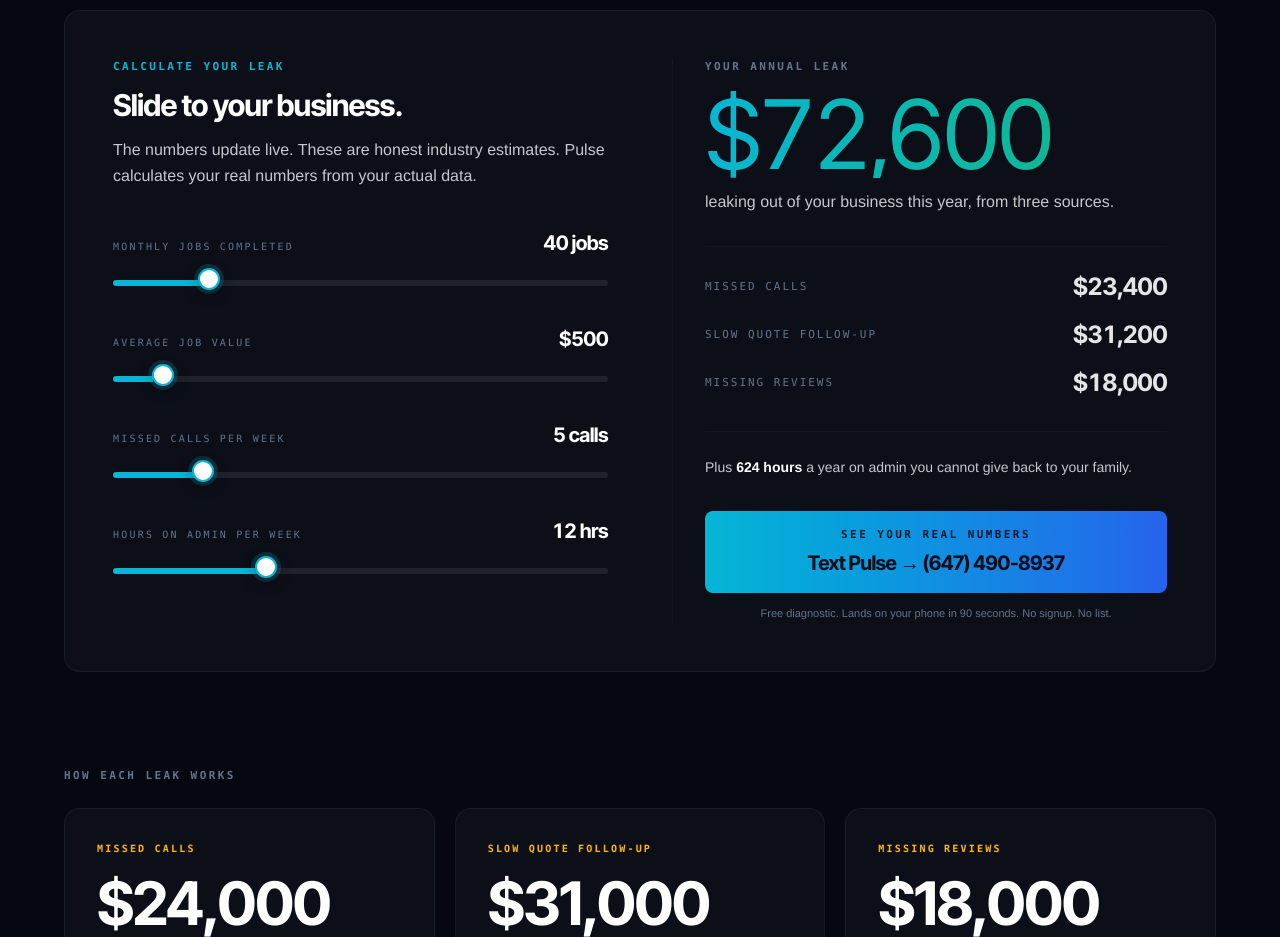
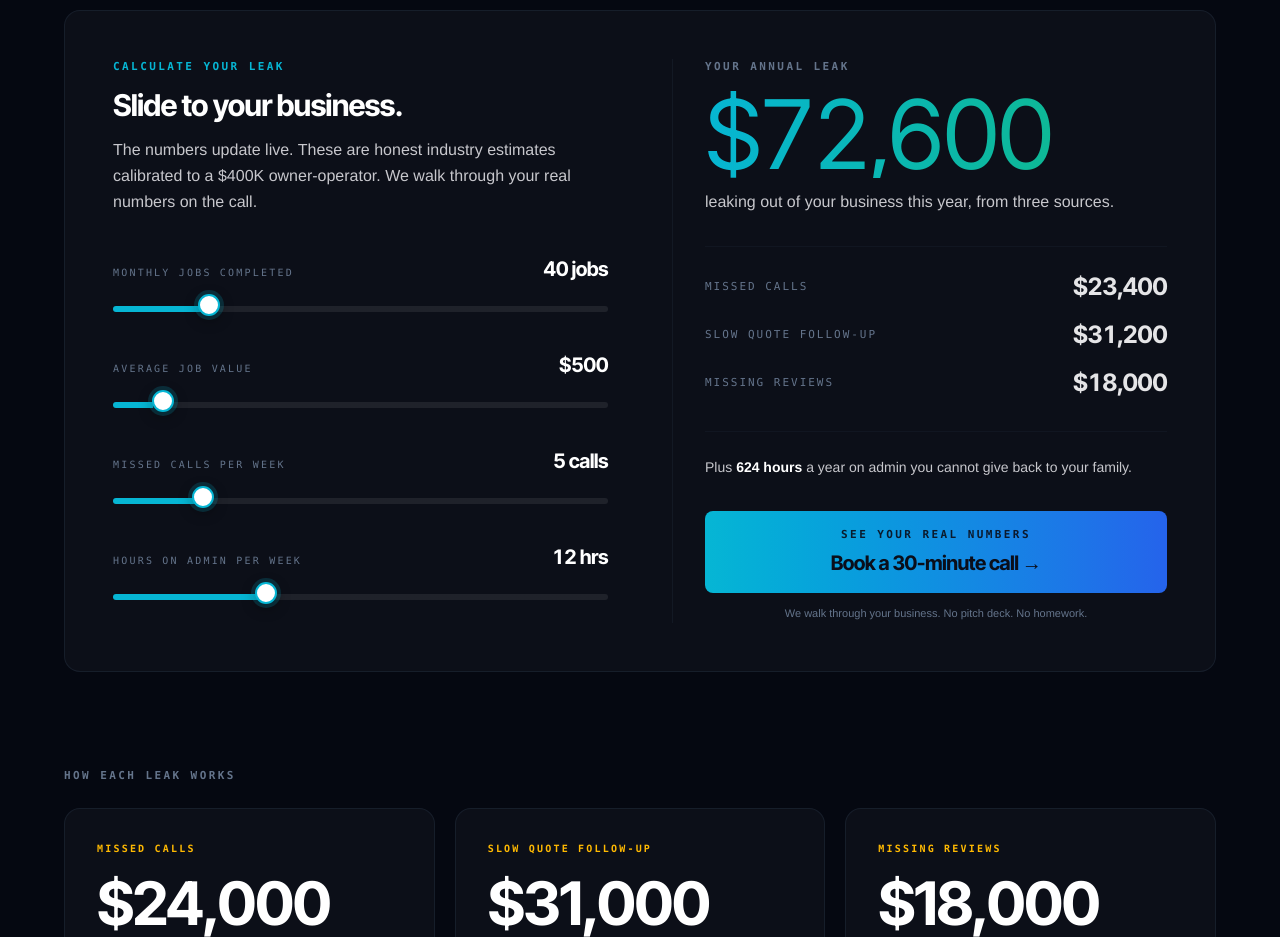
Before and after one commit to staybookt/staybookt-investor, a Next.js app: page / in a window 1280 px wide. Shown: the part 2900-3837 px from the top of the page. Built offline with nearby package versions, Linux system fonts and the light colour scheme.

Commit message:
fix: LeakCalculator CTA -> Book a call (no more Pulse)

```diff
--- a/components/LeakCalculator.tsx
+++ b/components/LeakCalculator.tsx
@@ -2,7 +2,7 @@
 
 import { useEffect, useRef, useState, useMemo } from 'react';
 
-const PULSE_SMS = 'sms:+16474908937';
+const CAL_LINK = 'https://cal.com/jacobcharendoff/staybookt';
 
 function fmt(n: number) {
   return '$' + Math.round(n).toLocaleString();
@@ -40,71 +40,26 @@ export default function LeakCalculator() {
     <div className="bg-paper/[0.03] border border-divider/60 rounded-2xl p-7 sm:p-10 lg:p-12">
       <div className="grid grid-cols-1 lg:grid-cols-2 gap-10 lg:gap-16 items-start">
         <div>
-          <p className="font-mono text-[10px] sm:text-[11px] tracking-[0.22em] uppercase font-bold text-elec mb-3">
-            Calculate your leak
-          </p>
-          <h3 className="font-display text-2xl sm:text-3xl tracking-tight leading-tight text-white mb-3">
-            Slide to your business.
-          </h3>
-          <p className="text-platinum-soft text-sm sm:text-base leading-relaxed mb-10">
-            The numbers update live. These are honest industry estimates. Pulse calculates your real numbers from your actual data.
-          </p>
-
+          <p className="font-mono text-[10px] sm:text-[11px] tracking-[0.22em] uppercase font-bold text-elec mb-3">Calculate your leak</p>
+          <h3 className="font-display text-2xl sm:text-3xl tracking-tight leading-tight text-white mb-3">Slide to your business.</h3>
+          <p className="text-platinum-soft text-sm sm:text-base leading-relaxed mb-10">The numbers update live. These are honest industry estimates calibrated to a $400K owner-operator. We walk through your real numbers on the call.</p>
           <div className="space-y-8">
-            <SliderRow
-              label="Monthly jobs completed"
-              value={jobs}
-              display={`${jobs} jobs`}
-              min={5}
-              max={200}
-              step={5}
-              onChange={setJobs}
-            />
-            <SliderRow
-              label="Average job value"
-              value={value}
-              display={fmt(value)}
-              min={100}
-              max={5000}
-              step={50}
-              onChange={setValue}
-            />
-            <SliderRow
-              label="Missed calls per week"
-              value={missed}
-              display={`${missed} calls`}
-              min={0}
-              max={30}
-              step={1}
-              onChange={setMissed}
-            />
-            <SliderRow
-              label="Hours on admin per week"
-              value={hours}
-              display={`${hours} hrs`}
-              min={0}
-              max={40}
-              step={1}
-              onChange={setHours}
-            />
+            <SliderRow label="Monthly jobs completed" value={jobs} display={`${jobs} jobs`} min={5} max={200} step={5} onChange={setJobs} />
+            <SliderRow label="Average job value" value={value} display={fmt(value)} min={100} max={5000} step={50} onChange={setValue} />
+            <SliderRow label="Missed calls per week" value={missed} display={`${missed} calls`} min={0} max={30} step={1} onChange={setMissed} />
+            <SliderRow label="Hours on admin per week" value={hours} display={`${hours} hrs`} min={0} max={40} step={1} onChange={setHours} />
           </div>
         </div>
 
         <div className="lg:pl-8 lg:border-l lg:border-divider/40">
-          <p className="font-mono text-[10px] sm:text-[11px] tracking-[0.22em] uppercase font-bold text-mute mb-4">
-            Your annual leak
-          </p>
+          <p className="font-mono text-[10px] sm:text-[11px] tracking-[0.22em] uppercase font-bold text-mute mb-4">Your annual leak</p>
           <p
-            className={`font-display tabular-nums tracking-[-0.035em] leading-[0.9] text-brand-gradient mb-3 transition-all duration-300 ${
-              flash ? 'lc-total-flash' : ''
-            }`}
+            className={`font-display tabular-nums tracking-[-0.035em] leading-[0.9] text-brand-gradient mb-3 transition-all duration-300 ${flash ? 'lc-total-flash' : ''}`}
             style={{ fontSize: 'clamp(54px, 9vw, 96px)' }}
           >
             {fmt(totalLeak)}
           </p>
-          <p className="text-platinum-soft text-sm sm:text-base mb-8">
-            leaking out of your business this year, from three sources.
-          </p>
+          <p className="text-platinum-soft text-sm sm:text-base mb-8">leaking out of your business this year, from three sources.</p>
 
           <div className="border-t border-divider/30 pt-6 space-y-4 mb-8">
             <LeakRow label="Missed calls" amount={fmt(callLeak)} />
@@ -114,53 +69,28 @@ export default function LeakCalculator() {
 
           <div className="border-t border-divider/30 pt-6 mb-8">
             <p className="text-platinum-soft text-sm leading-relaxed">
-              Plus{' '}
-              <span className="text-white font-semibold tabular-nums">
-                {hoursYear.toLocaleString()} hours
-              </span>{' '}
-              a year on admin you cannot give back to your family.
+              Plus <span className="text-white font-semibold tabular-nums">{hoursYear.toLocaleString()} hours</span> a year on admin you cannot give back to your family.
             </p>
           </div>
 
           <a
-            href={PULSE_SMS}
+            href={CAL_LINK}
+            target="_blank"
+            rel="noopener noreferrer"
             className="group block bg-gradient-to-r from-elec to-plumb hover:opacity-90 text-ink font-bold px-5 py-4 rounded-lg text-center transition-opacity"
           >
-            <span className="block font-mono text-[10px] sm:text-[11px] tracking-[0.22em] uppercase font-bold mb-1.5 opacity-90">
-              See your real numbers
-            </span>
-            <span className="font-display text-lg sm:text-xl tracking-tight">
-              Text Pulse {'→'} (647) 490-8937
-            </span>
+            <span className="block font-mono text-[10px] sm:text-[11px] tracking-[0.22em] uppercase font-bold mb-1.5 opacity-90">See your real numbers</span>
+            <span className="font-display text-lg sm:text-xl tracking-tight">Book a 30-minute call {'→'}</span>
           </a>
-          <p className="text-mute text-[11px] mt-3 leading-relaxed text-center">
-            Free diagnostic. Lands on your phone in 90 seconds. No signup. No list.
-          </p>
+          <p className="text-mute text-[11px] mt-3 leading-relaxed text-center">We walk through your business. No pitch deck. No homework.</p>
         </div>
       </div>
     </div>
   );
 }
 
-function SliderRow({
-  label,
-  value,
-  display,
-  min,
-  max,
-  step,
-  onChange,
-}: {
-  label: string;
-  value: number;
-  display: string;
-  min: number;
-  max: number;
-  step: number;
-  onChange: (n: number) => void;
-}) {
+function SliderRow({ label, value, display, min, max, step, onChange }: { label: string; value: number; display: string; min: number; max: number; step: number; onChange: (n: number) => void }) {
   const progress = ((value - min) / (max - min)) * 100;
-
   return (
     <div>
       <div className="flex items-baseline justify-between mb-3">
@@ -184,12 +114,8 @@ function SliderRow({
 function LeakRow({ label, amount }: { label: string; amount: string }) {
   return (
     <div className="flex items-center justify-between">
-      <p className="font-mono text-[10px] sm:text-[11px] tracking-[0.18em] uppercase text-mute">
-        {label}
-      </p>
-      <p className="font-display text-xl sm:text-2xl text-platinum tracking-tight tabular-nums">
-        {amount}
-      </p>
+      <p className="font-mono text-[10px] sm:text-[11px] tracking-[0.18em] uppercase text-mute">{label}</p>
+      <p className="font-display text-xl sm:text-2xl text-platinum tracking-tight tabular-nums">{amount}</p>
     </div>
   );
 }
```
